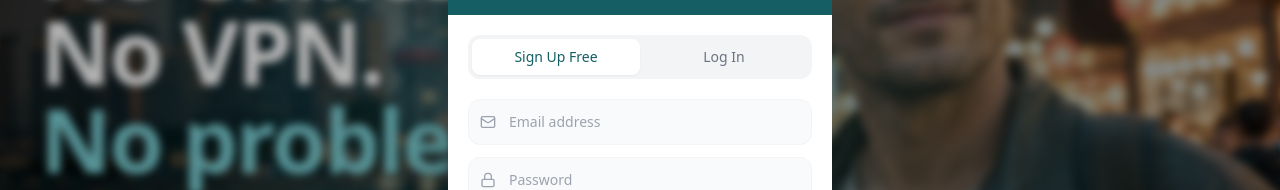
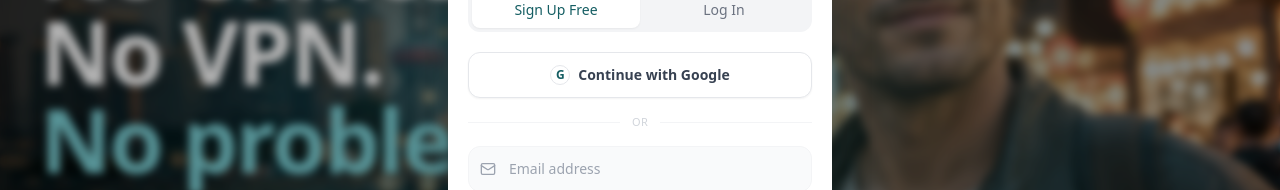
Before and after one commit to gemmazhou405-cyber/ChinaTravel-AI-Buddy, a React (Vite) app: page / in a window 1280 px wide. Both pictures are taken after a click on the button "Start Free". Shown: the part 263-453 px from the top of the page. Built offline with nearby package versions, Linux system fonts and the light colour scheme; no server answers; the HTML template or start-up script is replaced by a standard one.

Commit message:
feat: add google sign in and verified account menu

```diff
--- a/src/App.tsx
+++ b/src/App.tsx
@@ -17,7 +17,7 @@
   const [chatOpen, setChatOpen] = useState(false);
   const [authOpen, setAuthOpen] = useState(false);
   const [toast, setToast] = useState<string | null>(null);
-  const { user, userState, logout, signup, login, incrementAiUsed, resendVerificationEmail } = useAuth();
+  const { user, userState, logout, signup, login, loginWithGoogle, incrementAiUsed, resendVerificationEmail } = useAuth();
   const showToast = (msg: string) => setToast(msg);
   const handleUpgradeClick = (message = 'Unlock all phrase cards with Trip Pass.') => {
     setActiveTab('pay');
@@ -42,6 +42,10 @@
         onAuthClick={() => setAuthOpen(true)}
         onAskBuddy={openBuddy}
         onLogout={logout}
+        onResendVerification={async () => {
+          await resendVerificationEmail();
+          showToast('Verification email sent.');
+        }}
       />
       <QuickActions onTabSelect={handleQuickTabSelect} onAskBuddy={openBuddy} />
       <div id="tabs" className="sticky top-0 z-40 bg-white shadow-sm">
@@ -81,6 +85,7 @@
             return result;
           }}
           onLogin={login}
+          onGoogleLogin={loginWithGoogle}
         />
       )}
       {toast && <Toast message={toast} onDone={() => setToast(null)} />}
--- a/src/components/AuthModal.tsx
+++ b/src/components/AuthModal.tsx
@@ -6,9 +6,10 @@
   onClose: () => void;
   onSignup: (email: string, password: string) => Promise<unknown>;
   onLogin: (email: string, password: string) => Promise<unknown>;
+  onGoogleLogin: () => Promise<unknown>;
 }
 
-export default function AuthModal({ onClose, onSignup, onLogin }: Props) {
+export default function AuthModal({ onClose, onSignup, onLogin, onGoogleLogin }: Props) {
   const { t } = useTranslation();
   const [mode, setMode] = useState<'login' | 'signup'>('signup');
   const [email, setEmail] = useState('');
@@ -33,6 +34,26 @@
         setError('This email already has an account. Please log in instead.');
       } else {
         setError(message || t('auth.error'));
+      }
+    } finally {
+      setLoading(false);
+    }
+  };
+
+  const handleGoogleLogin = async () => {
+    setError('');
+    setLoading(true);
+    try {
+      await onGoogleLogin();
+      onClose();
+    } catch (e) {
+      const message = e instanceof Error ? e.message : '';
+      if (message.includes('auth/popup-closed-by-user')) {
+        setError('Google sign-in was closed before it finished.');
+      } else if (message.includes('auth/popup-blocked')) {
+        setError('Your browser blocked the Google sign-in popup. Please allow popups and try again.');
+      } else {
+        setError('Could not sign in with Google. Please try again.');
       }
     } finally {
       setLoading(false);
@@ -69,6 +90,21 @@
                 {m === 'signup' ? t('auth.signup') : t('auth.login')}
               </button>
             ))}
+          </div>
+
+          <button
+            onClick={handleGoogleLogin}
+            disabled={loading}
+            className="mb-4 flex w-full items-center justify-center gap-2 rounded-xl border border-gray-200 bg-white py-3 text-sm font-semibold text-gray-700 shadow-sm transition-colors hover:bg-gray-50 disabled:opacity-50"
+          >
+            <span className="flex h-5 w-5 items-center justify-center rounded-full border border-gray-200 text-xs font-bold text-[#155e63]">G</span>
+            Continue with Google
+          </button>
+
+          <div className="mb-4 flex items-center gap-3">
+            <span className="h-px flex-1 bg-gray-100" />
+            <span className="text-[11px] font-medium uppercase tracking-wide text-gray-300">or</span>
+            <span className="h-px flex-1 bg-gray-100" />
           </div>
 
           <div className="space-y-3">
--- a/src/components/ChatModal.tsx
+++ b/src/components/ChatModal.tsx
@@ -31,6 +31,8 @@
   const [typing, setTyping] = useState(false);
   const bottomRef = useRef<HTMLDivElement>(null);
   const inputRef = useRef<HTMLInputElement>(null);
+  const isGoogleUser = user?.providerData.some((provider) => provider.providerId === 'google.com') ?? false;
+  const needsEmailVerification = Boolean(user && !user.emailVerified && !isGoogleUser);
 
   useEffect(() => {
     bottomRef.current?.scrollIntoView({ behavior: 'smooth' });
@@ -48,7 +50,7 @@
       return;
     }
 
-    if (user && !user.emailVerified) {
+    if (needsEmailVerification) {
       const verifyMsg: Message = {
         id: Date.now(),
         role: 'buddy',
@@ -200,7 +202,7 @@
           </div>
         )}
 
-        {user && !user.emailVerified && (
+        {needsEmailVerification && (
           <div className="border-t border-amber-100 bg-amber-50 px-4 py-3">
             <p className="text-xs font-semibold text-amber-800">Please verify your email to use Buddy AI.</p>
             <p className="mt-0.5 text-xs text-amber-700">Check your inbox and refresh after verification.</p>
--- a/src/components/Hero.tsx
+++ b/src/components/Hero.tsx
@@ -20,9 +20,10 @@
   onAuthClick: () => void;
   onAskBuddy: () => void;
   onLogout: () => Promise<void>;
+  onResendVerification: () => Promise<void>;
 }
 
-export default function Hero({ user, userState, onAuthClick, onAskBuddy, onLogout }: Props) {
+export default function Hero({ user, userState, onAuthClick, onAskBuddy, onLogout, onResendVerification }: Props) {
   const { t } = useTranslation();
   const [lang, setLang] = useState(i18n.language.toUpperCase());
   const [langOpen, setLangOpen] = useState(false);
@@ -30,6 +31,10 @@
   const [confirmLogoutOpen, setConfirmLogoutOpen] = useState(false);
   const assetBase = import.meta.env.BASE_URL;
   const planLabel = userState?.plan ? userState.plan.charAt(0).toUpperCase() + userState.plan.slice(1) : 'Free';
+  const isPasswordUser = user?.providerData.some((provider) => provider.providerId === 'password') ?? false;
+  const isGoogleUser = user?.providerData.some((provider) => provider.providerId === 'google.com') ?? false;
+  const emailVerified = Boolean(user?.emailVerified || isGoogleUser);
+  const showResendVerification = Boolean(user && isPasswordUser && !user.emailVerified);
 
   useEffect(() => {
     const saved = window.localStorage?.getItem('chinaease-lang');
@@ -141,7 +146,23 @@
                       <span className="text-gray-500">Menu scan quota</span>
                       <span className="font-semibold text-gray-900">{userState?.menuScanQuotaUsed ?? 0} / {userState?.menuScanQuotaTotal ?? 3}</span>
                     </div>
+                    <div className="flex justify-between gap-3">
+                      <span className="text-gray-500">Email verification</span>
+                      <span className={`font-semibold ${emailVerified ? 'text-[#155e63]' : 'text-amber-600'}`}>
+                        {emailVerified ? 'Verified' : 'Not verified'}
+                      </span>
+                    </div>
                   </div>
+                  {showResendVerification && (
+                    <button
+                      onClick={async () => {
+                        await onResendVerification();
+                      }}
+                      className="mb-2 w-full rounded-xl border border-amber-100 bg-amber-50 py-2.5 text-sm font-semibold text-amber-700 hover:bg-amber-100"
+                    >
+                      Resend verification email
+                    </button>
+                  )}
                   <button
                     onClick={() => setConfirmLogoutOpen(true)}
                     className="flex w-full items-center justify-center gap-2 rounded-xl border border-red-100 bg-red-50 py-2.5 text-sm font-semibold text-red-600 hover:bg-red-100"
--- a/src/hooks/useAuth.ts
+++ b/src/hooks/useAuth.ts
@@ -5,6 +5,8 @@
   signOut,
   onAuthStateChanged,
   sendEmailVerification,
+  GoogleAuthProvider,
+  signInWithPopup,
   User,
 } from 'firebase/auth';
 import { doc, setDoc, getDoc } from 'firebase/firestore';
@@ -88,6 +90,22 @@
   }
 }
 
+function createFreeUserState(uid: string, email: string): UserState {
+  return {
+    uid,
+    email,
+    plan: 'free',
+    planExpiresAt: null,
+    buddyAiQuotaTotal: 5,
+    buddyAiQuotaUsed: 0,
+    menuScanQuotaTotal: 3,
+    menuScanQuotaUsed: 0,
+    dailyBuddyAiLimit: 5,
+    dailyBuddyAiUsed: 0,
+    dailyResetAt: null,
+  };
+}
+
 export function useAuth() {
   const [user, setUser] = useState<User | null>(null);
   const [userState, setUserState] = useState<UserState | null>(null);
@@ -112,21 +130,29 @@
 
   const signup = async (email: string, password: string) => {
     const cred = await createUserWithEmailAndPassword(auth, email, password);
-    const newUser: UserState = {
-      uid: cred.user.uid,
-      email,
-      plan: 'free',
-      planExpiresAt: null,
-      buddyAiQuotaTotal: 5,
-      buddyAiQuotaUsed: 0,
-      menuScanQuotaTotal: 3,
-      menuScanQuotaUsed: 0,
-      dailyBuddyAiLimit: 5,
-      dailyBuddyAiUsed: 0,
-      dailyResetAt: null,
-    };
+    const newUser = createFreeUserState(cred.user.uid, email);
     await setDoc(doc(db, 'users', cred.user.uid), newUser);
     await sendEmailVerification(cred.user);
+    sendWelcomeEmail(email);
+    setUserState(newUser);
+    return cred.user;
+  };
+
+  const loginWithGoogle = async () => {
+    const provider = new GoogleAuthProvider();
+    const cred = await signInWithPopup(auth, provider);
+    const email = cred.user.email || '';
+    const userRef = doc(db, 'users', cred.user.uid);
+    const snap = await getDoc(userRef);
+
+    if (snap.exists()) {
+      const normalized = normalizeUserState(snap.data() as StoredUserState, cred.user.uid, email);
+      setUserState(normalized);
+      return cred.user;
+    }
+
+    const newUser = createFreeUserState(cred.user.uid, email);
+    await setDoc(userRef, newUser);
     sendWelcomeEmail(email);
     setUserState(newUser);
     return cred.user;
@@ -177,5 +203,5 @@
     setUserState((prev) => (prev ? { ...prev, ...updates } : null));
   };
 
-  return { user, userState, loading, signup, login, logout, incrementAiUsed, resendVerificationEmail };
+  return { user, userState, loading, signup, login, loginWithGoogle, logout, incrementAiUsed, resendVerificationEmail };
 }
```
